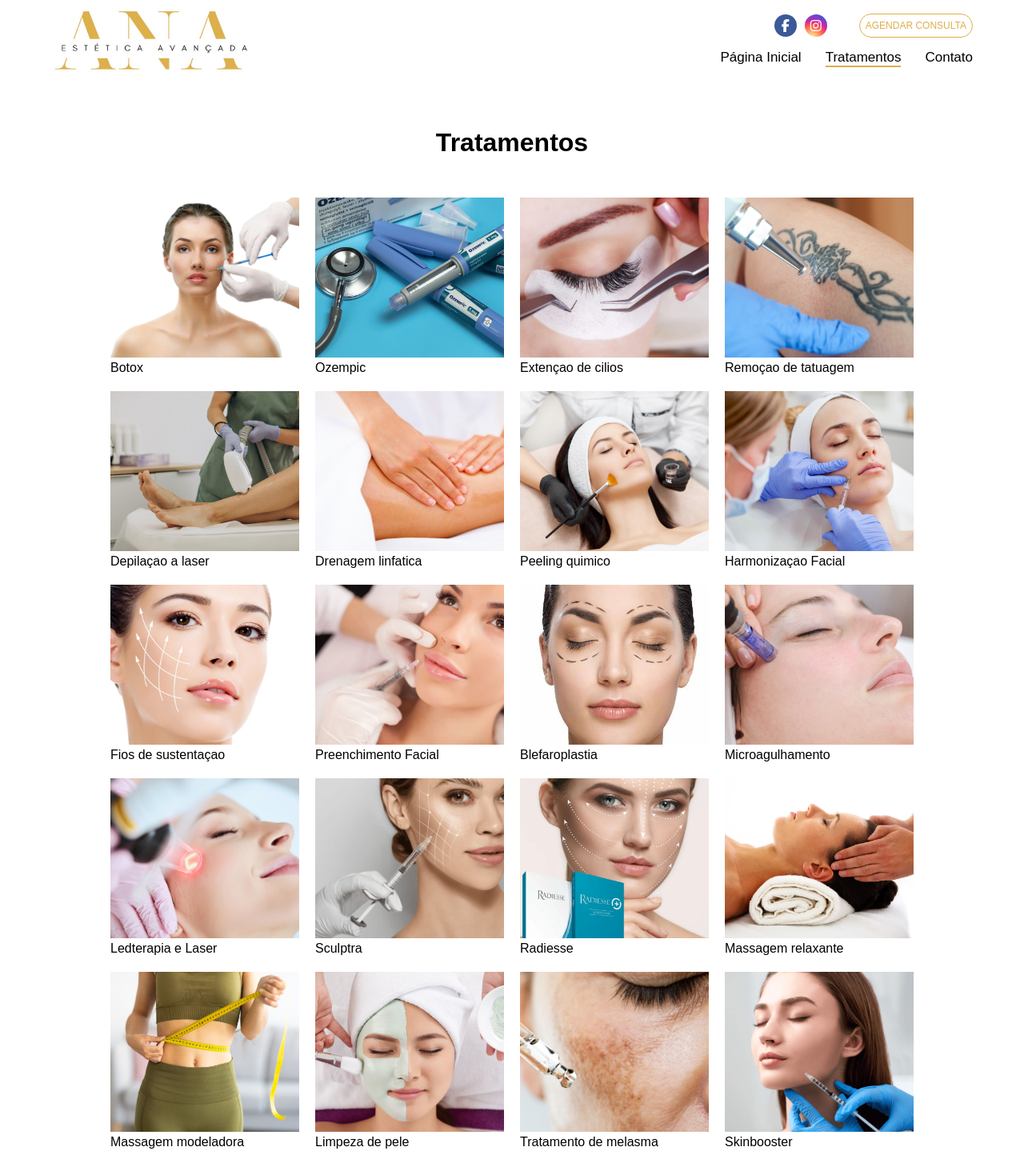
After one commit to FabricioLR/Estacio, a PHP site: page /tratamentos.html in a window 1280 px wide. The commit adds this page. Shown: the top 1444 px of the page at 80% size. Run offline with PHP 8.4, Linux system fonts and the light colour scheme; some libraries are stand-ins or nearby versions.

Commit message:
Add files via upload

```diff
--- a/trabalho-web/contato.html
+++ b/trabalho-web/contato.html
@@ -6,9 +6,6 @@
     <title>Entre em contato - Ana Estetica Avançada</title>
     <script src="https://kit.fontawesome.com/e7eab8a619.js" crossorigin="anonymous"></script>
     <link rel="stylesheet" href="css/contato.style.css">
-    <style>
-
-    </style>
 </head>
 <body>
     <header>
--- a/trabalho-web/css/contato.style.css
+++ b/trabalho-web/css/contato.style.css
@@ -61,6 +61,7 @@ body, html{
 * {
     margin: 0px;
     padding: 0px;
+    font-family: Arial, Helvetica, sans-serif;
 }
 header{
     width: 100%;
--- /dev/null
+++ b/trabalho-web/tratamentos.html
@@ -0,0 +1,185 @@
+<!DOCTYPE html>
+<html lang="pt-br">
+<head>
+    <meta charset="UTF-8">
+    <meta name="viewport" content="width=device-width, initial-scale=1.0, maximum-scale=1.0, user-scalable=0">
+    <link rel="stylesheet" href="css/tratamentos.style.css">
+    <title>Tratamentos - Ana Estetica Avançada</title>
+    <script src="https://kit.fontawesome.com/e7eab8a619.js" crossorigin="anonymous"></script>
+</head>
+<body>
+    <!-- Cabeçalho -->
+    <header>
+        <div>
+            <div>
+                <img src="img/logo.jpeg" alt="logo">
+            </div>
+            <div>
+                <div>
+                    <a href="facebook.html"><i class="fa-brands fa-facebook-f"></i></a>
+                    <a href="instagram.html"><i class="fa-brands fa-instagram"></i></a>
+                    <a href="agendar.html"><p>AGENDAR CONSULTA</p></a>
+                </div>
+                <div>
+                    <p><a href="index.html">Página Inicial</a></p>
+                    <p><a href="tratamentos.html">Tratamentos</a></p>
+                    <p><a href="contato.html">Contato</a></p>
+                </div>
+            </div>
+            <div>
+                <i class="fa-solid fa-bars"></i>
+                <i class="fa-solid fa-x"></i>
+            </div>
+        </div>
+    </header>
+    <!-- Cabeçalho fim -->
+    <!-- Menu -->
+    <div>
+        <p><a href="index.html">Página Inicial</a></p>
+        <p><a href="tratamentos.html">Tratamentos</a></p>
+        <p><a href="contato.html">Contato</a></p>
+        <div>
+            <a href="facebook.html"><i class="fa-brands fa-facebook-f"></i></a>
+            <a href="instagram.html"><i class="fa-brands fa-instagram"></i></a>
+        </div>
+        <a href="agendar.html"><p>AGENDAR CONSULTA</p></a>
+    </div>
+    <!-- Menu fim -->
+    <!-- Contetudo principal -->
+    <main class="main">
+        <h1>Tratamentos</h1>
+        <section class="flex">
+            <div>
+                <img src="img/Botox.png">
+                <p>Botox</p>
+            </div>
+            <div>
+                <img src="img/ozempic.jpeg.avif">
+                <p>Ozempic </p>
+            </div>
+            <div>
+                <img src="img/extençao de ciliios.jpg">
+                <p>Extençao de cilios </p>
+            </div>
+
+            <div>
+                <img src="img/remoçao de tatuagem.jpeg">
+                <p>Remoçao de tatuagem </p>
+            </div>
+            <div>
+                <img src="img/depilacao a laser.jpg">
+                <p>Depilaçao a laser </p>
+            </div>
+            <div>
+                <img src="img/drenagem linfatica.jpg">
+                <p>Drenagem linfatica </p>
+            </div>
+            <div>
+                <img src="img/peeling quimico.jpg">
+                <p>Peeling quimico</p>
+            </div>
+            <div>
+                <img src="img/harmonizaçao facial.jpg">
+                <p>Harmonizaçao Facial</p>
+            </div>
+            <div>
+                <img src="img/fios de sustentacao.jpg">
+                <p>Fios de sustentaçao</p>
+            </div>
+            <div>
+                <img src="img/preenchimento facial.jpeg">
+                <p>Preenchimento Facial</p>
+            </div>
+            <div>
+                <img src="img/blefaroplastia.jpeg">
+                <p>Blefaroplastia</p>
+            </div>
+            <div>
+                <img src="img/microagulhamento.jpg">
+                <p>Microagulhamento</p>
+            </div>
+            <div>
+                <img src="img/ledterapia e laser.jpg">
+                <p>Ledterapia e Laser</p>
+            </div>
+            <div>
+                <img src="img/sculptra.png">
+                <p>Sculptra</p>
+            </div>
+            <div>
+                <img src="img/radiesse.webp">
+                <p>Radiesse</p>
+            </div>
+            <div>
+                <img src="img/massagem relaxante.png">
+                <p>Massagem relaxante</p>
+            </div>
+            <div>
+                <img src="img/massagem modeladora.jpg">
+                <p>Massagem modeladora</p>
+            </div>
+            <div>
+                <img src="img/limpeza d epele.jpg">
+                <p>Limpeza de pele</p>
+            </div>
+            <div>
+                <img src="img/tratamento de melasma.png">
+                <p>Tratamento de melasma</p>
+            </div>
+            <div>
+                <img src="img/skinbooter p.png">
+                <p>Skinbooster</p>
+            </div>
+
+        </section>
+    </main>
+    <!-- Contetudo principal fim -->
+    <!-- Rodapé -->
+    <footer>
+        <div>
+            <div>
+                <div>
+                    <h2>Navegação</h2>
+                    <p><a href="index.html">Página Inicial</a></p>
+                    <p><a href="tratamentos.html">Tratamentos</a></p>
+                    <p><a href="contato.html">Contato</a></p>
+                </div>
+                <div>
+                    <h2>Contato</h2>
+                    <p>Endereço: Av. tal, 244 - Conj E5 - Brasília - Distrito federal</p>
+                    <p>Telefone: (61) 9999-9999</p>
+                    <p>Whatsapp: (61) 99999-9999</p>
+                    <div>
+                        <a href="https://wa.me/5561993378679" target="_blank" aria-label="WhatsApp">
+                            <i class="fa-brands fa-facebook-f"></i>
+                        </a>
+                        <a href="https://www.instagram.com/anac_roline/" target="_blank" aria-label="Instagram">
+                            <i class="fa-brands fa-instagram"></i>
+                        </a>
+                    </div>
+                </div>
+            </div>
+            <div class="google-map">
+                <iframe src="https://www.google.com/maps/embed?pb=!1m18!1m12!1m3!1d61410.08351574325!2d-48.06759229038156!3d-15.849751782191994!2m3!1f0!2f0!3f0!3m2!1i1024!2i768!4f13.1!3m3!1m2!1s0x935a2d98f7ffffff%3A0x4f7d7a315233f8c1!2sCentro%20Universit%C3%A1rio%20Est%C3%A1cio!5e0!3m2!1spt-BR!2sbr!4v1729870643636!5m2!1spt-BR!2sbr" allowfullscreen="" loading="lazy" referrerpolicy="no-referrer-when-downgrade"></iframe>
+            </div>
+        </div>
+    </footer>
+    <div>
+        <p>© 2024 Ana Estética Avançada, todos os direitos reservados</p>
+    </div>
+    <!-- Rodapé fim -->
+    <script>
+        document.querySelector("header > div:nth-child(1) > div:nth-child(3) i:nth-child(1)").addEventListener("click", () => {
+            document.querySelector("body > div:nth-child(2)").classList.toggle("active")
+            document.querySelector("header > div:nth-child(1) > div:nth-child(3) i:nth-child(1)").classList.toggle("deactive")
+            document.querySelector("header > div:nth-child(1) > div:nth-child(3) i:nth-child(2)").classList.toggle("active")
+        })
+
+        document.querySelector("header > div:nth-child(1) > div:nth-child(3) i:nth-child(2)").addEventListener("click", () => {
+            document.querySelector("body > div:nth-child(2)").classList.toggle("active")
+            document.querySelector("header > div:nth-child(1) > div:nth-child(3) i:nth-child(1)").classList.toggle("deactive")
+            document.querySelector("header > div:nth-child(1) > div:nth-child(3) i:nth-child(2)").classList.toggle("active")
+        })
+     </script>
+</body>
+</html>
```
